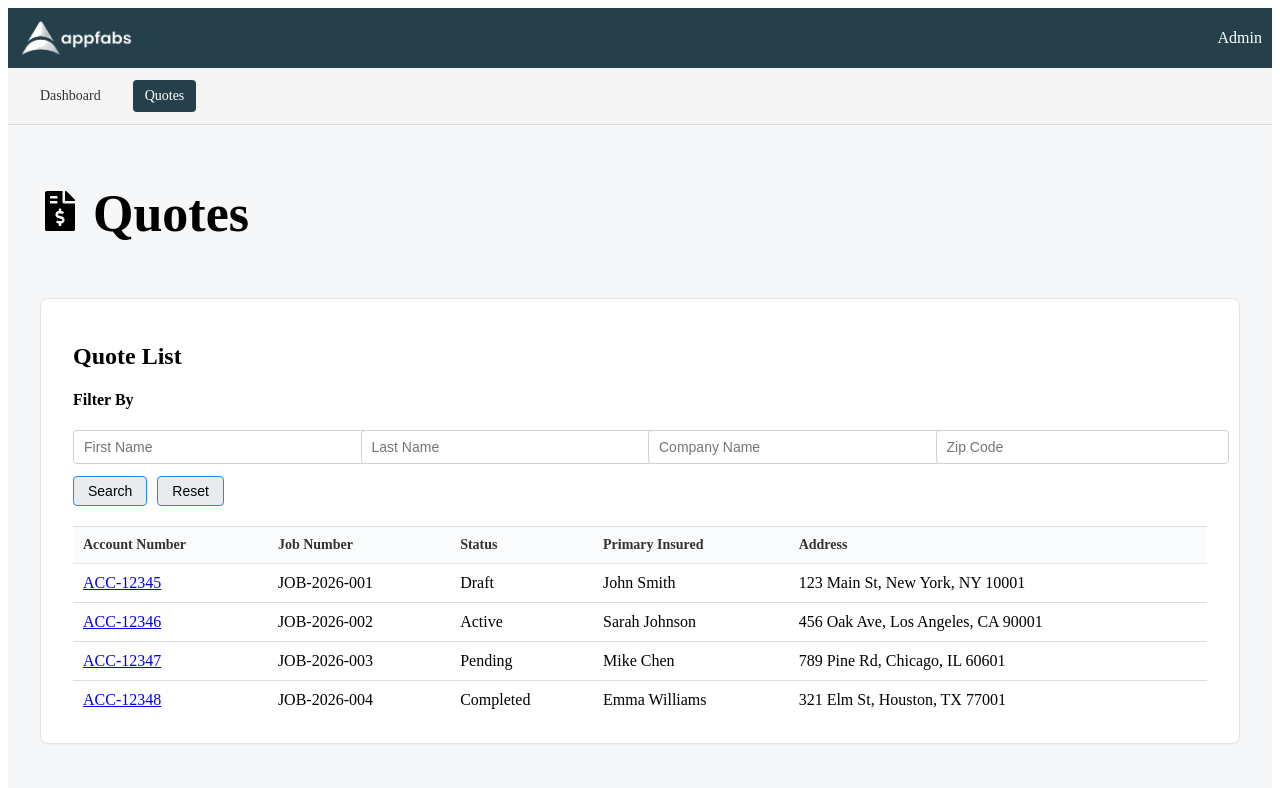
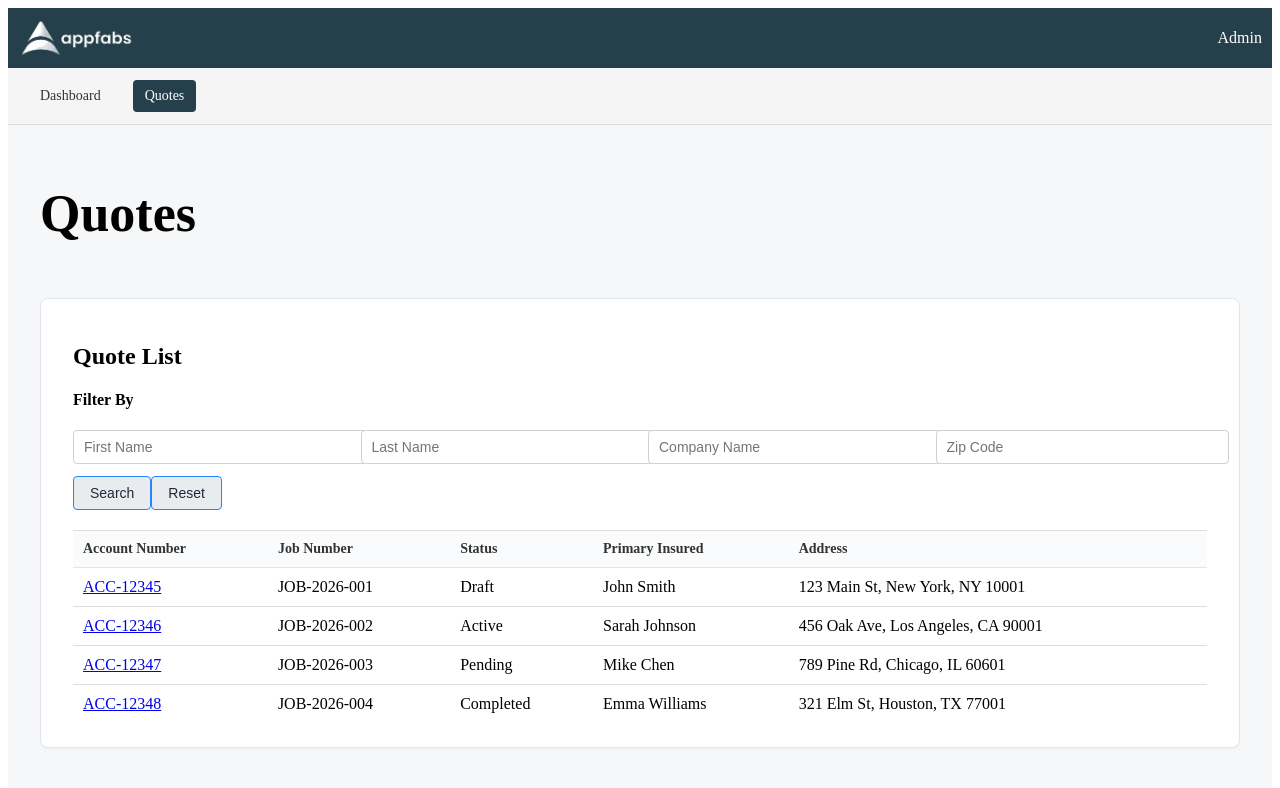
Before and after one commit to madhanmohan047/producerportal, a React (Create React App) app: page /quotes in a window 1280 px wide. Shown: the top 788 px of the page. Built offline with nearby package versions, Linux system fonts and the light colour scheme.

Commit message:
Updated Quote Screen

```diff
--- a/src/pages/Quotes/Quotes.module.scss
+++ b/src/pages/Quotes/Quotes.module.scss
@@ -11,6 +11,21 @@
   display: flex;
   align-items: center;
   gap: 10px;
+}
+
+.icon {
+  font-size: 18px;
+  font-size: 18px;
+  color: #f59e0b;
+  width: 28px;
+  height: 28px;
+
+  display: flex;
+  align-items: center;
+  justify-content: center;
+
+  background-color: #fff7e6;
+  border-radius: 6px;
 }
 
 .card {
@@ -56,31 +71,21 @@
     }
   }
 }
+.button {
+  padding: 8px 16px;
+  font-size: 14px;
+  border-radius: 4px;
+  border: 1px solid #2684ff;
+  background-color: #e9ecef;
+  color: #1f2937;
+  cursor: pointer;
 
-.buttonRow {
-  display: flex;
-  gap: 10px;
+  transition: all 0.2s ease; // smooth hover
 
-  button {
-    padding: 6px 14px;
-    font-size: 14px;
-    border: 1px solid #2684ff;
-    cursor: pointer;
-    border-radius: 4px;
-    background: #e9ecef;
-
-    &.hover {
-      background: #e9ecef;
-    }
-  }
-  .primary {
-    background: #1f6feb;
-    color: #fff;
-    border: none;
-
-    &:hover {
-      background: #1558c0;
-    }
+  &:hover {
+    background-color: #253f4b; // 👈 hover color
+    color: #ffffff; // 👈 better contrast
+    border-color: #253f4b;
   }
 }
 
--- a/src/pages/Quotes/Quotes.tsx
+++ b/src/pages/Quotes/Quotes.tsx
@@ -1,6 +1,7 @@
 import React, { useState, useEffect } from "react";
 import { Link } from "react-router-dom";
-import { FaFileInvoiceDollar } from "react-icons/fa";
+//import { FontAwesomeIcon } from "@fortawesome/react-fontawesome";
+//import { faDollar } from "@fortawesome/free-solid-svg-icons";
 import styles from "./Quotes.module.scss";
 import { getAllJobs } from "../../api/services/job/jobApi";
 
@@ -201,7 +202,6 @@ const Quotes: React.FC = () => {
   //     setFilteredQuotes(filtered);
   //   };
 
-  // Reset filters and show all quotes
   //   const handleReset = () => {
   //     setFirstName('');
   //     setLastName('');
@@ -214,7 +214,8 @@ const Quotes: React.FC = () => {
     <div className={styles.container}>
       <div className={styles.header}>
         <h1>
-          <FaFileInvoiceDollar size={40} /> Quotes
+          {/* <FontAwesomeIcon icon={faDollar} className={styles.icon} /> Quotes */}
+          Quotes
         </h1>
       </div>
       <div className={styles.card}>
@@ -244,8 +245,12 @@ const Quotes: React.FC = () => {
             />
           </div>
           <div className={styles.buttonRow}>
-            <button onClick={handleSearch}>Search</button>
-            <button onClick={handleReset}>Reset</button>
+            <button className={styles.button} onClick={handleSearch}>
+              Search
+            </button>
+            <button className={styles.button} onClick={handleReset}>
+              Reset
+            </button>
           </div>
         </div>
         <table className={styles.table}>
```
